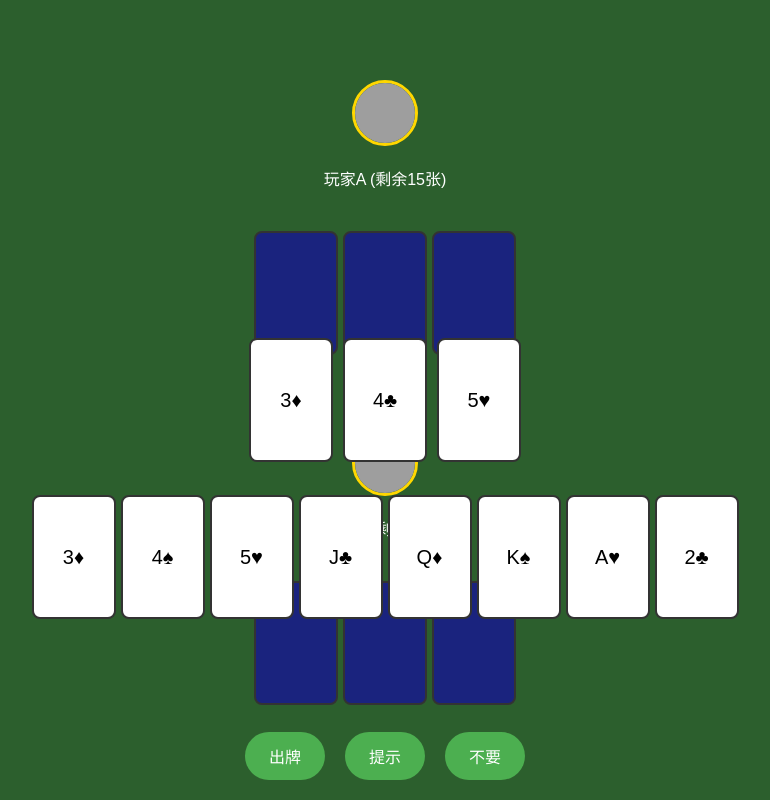
After one commit to Fallflower/Doudizhu-Flask-Socketio, a Flask app: page /game.html in a window 1280 px wide. The commit adds this page. Shown: the whole page, without its empty margins (255-1025 px from the left). Run offline with Flask 3, Linux system fonts and the light colour scheme; grey boxes are pictures that could not be loaded.

```diff
--- a/main.py
+++ b/main.py
@@ -1,14 +1,14 @@
 from flask_socketio import emit, join_room, leave_room
-from flask import Flask, render_template, request, jsonify, redirect, url_for, session, flash
+from flask import Flask, render_template, request, jsonify, redirect, url_for, session, flash, session
 
 from app.user import User
 from setting import socketio, app
 
 
 @socketio.on('connect')
-def handle_connect():
+def handle_connect(msg):
     sid = request.sid
-    print(sid)
+    print("received: ", sid)
 
 
 @app.route('/')
@@ -31,6 +31,11 @@ def register():
     return render_template('register.html')
 
 
+@app.route('/game.html')
+def game():
+    return render_template('game.html')
+
+
 @app.route('/api/deal_login', methods=['POST'])
 def deal_login():
     if request.method == "POST":
@@ -39,6 +44,8 @@ def deal_login():
         usr = User.check(username, password)
         # print(usr)
         if usr:
+            session['username'] = username
+            session['logged_in'] = True
             return jsonify({
                 "code": 200,
                 "status": True,
@@ -50,6 +57,13 @@ def deal_login():
                 "status": False,
                 "message": "Invalid Username or Password"
             }), 400
+
+
+@app.route('/api/deal_logout')
+def deal_logout():
+    session.pop('username', None)
+    session.pop('logged_in', None)
+    return redirect(url_for('login'))
 
 
 @app.route('/api/deal_register', methods=['POST'])
--- a/setting.py
+++ b/setting.py
@@ -6,4 +6,5 @@ from app.user import User
 
 User.load()
 app = Flask(__name__)
+app.secret_key = "FEICHANGANQUANDEMIYAO"
 socketio = SocketIO(app)
--- /dev/null
+++ b/static/game.css
@@ -0,0 +1,124 @@
+body {
+    margin: 0;
+    padding: 0;
+    background: #2c5f2d;
+    font-family: 'Arial', sans-serif;
+    height: 100vh;
+    overflow: hidden;
+}
+
+/*!* 游戏桌面 *!*/
+/*.game-table {*/
+/*    position: relative;*/
+/*    !*width: 75%;*!*/
+/*    height: 75%;*/
+/*    background: url('../static/image/poker table3.png') center;*/
+/*}*/
+
+/* 玩家区域 */
+.player-area {
+    position: absolute;
+    display: flex;
+    flex-direction: column;
+    align-items: center;
+}
+
+/* 上家 */
+.top-player {
+    top: 10%;
+    left: 50%;
+    transform: translateX(-50%);
+}
+
+/* 下家 */
+.bottom-player {
+    bottom: 10%;
+    left: 50%;
+    transform: translateX(-50%);
+}
+
+/* 主玩家区域 */
+.main-player {
+    position: absolute;
+    bottom: 0;
+    left: 50%;
+    transform: translateX(-50%);
+    width: 80%;
+    height: 40vh;
+}
+
+/* 玩家信息 */
+.player-info {
+    text-align: center;
+    color: white;
+    margin-bottom: 10px;
+}
+
+.avatar {
+    width: 60px;
+    height: 60px;
+    border-radius: 50%;
+    border: 3px solid gold;
+}
+
+/* 手牌区域 */
+.hand-cards {
+    display: flex;
+    justify-content: center;
+    gap: 5px;
+    padding: 15px;
+}
+
+.card {
+    width: 80px;
+    height: 120px;
+    background: #fff;
+    border-radius: 8px;
+    border: 2px solid #333;
+    display: flex;
+    justify-content: center;
+    align-items: center;
+    font-size: 20px;
+    cursor: pointer;
+    transition: transform 0.2s;
+}
+
+.card:hover {
+    transform: translateY(-10px);
+}
+
+/* 出牌操作区 */
+.action-bar {
+    position: absolute;
+    bottom: 20px;
+    left: 50%;
+    transform: translateX(-50%);
+    display: flex;
+    gap: 20px;
+}
+
+.action-button {
+    padding: 12px 24px;
+    border: none;
+    border-radius: 25px;
+    font-size: 16px;
+    cursor: pointer;
+    background: #4CAF50;
+    color: white;
+    transition: all 0.3s;
+}
+
+.action-button:hover {
+    background: #45a049;
+    transform: scale(1.1);
+}
+
+/* 已出牌区域 */
+.played-cards {
+    position: absolute;
+    top: 50%;
+    left: 50%;
+    transform: translate(-50%, -50%);
+    display: flex;
+    gap: 10px;
+}
--- a/static/login&register.css
+++ b/static/login&register.css
@@ -33,10 +33,6 @@ form {
     width: 100%;
     max-width: 400px;
     transition: transform 0.3s ease;
-}
-
-form:hover {
-    transform: translateY(-5px);
 }
 
 /* 输入框样式 */
--- /dev/null
+++ b/templates/game.html
@@ -0,0 +1,68 @@
+<!DOCTYPE html>
+<html lang="zh-CN">
+<head>
+    <meta charset="UTF-8">
+    <meta name="viewport" content="width=device-width, initial-scale=1.0">
+    <title>斗地主游戏</title>
+    <link rel="stylesheet" href="static/game.css">
+</head>
+<body>
+    <div class="game-table">
+        <!-- 上家 -->
+        <div class="player-area top-player">
+            <div class="player-info">
+                <img src="avatar1.png" class="avatar">
+                <p>玩家A (剩余15张)</p>
+            </div>
+            <div class="hand-cards">
+                <!-- 其他玩家的牌背显示 -->
+                <div class="card" style="background: #1a237e;"></div>
+                <div class="card" style="background: #1a237e;"></div>
+                <div class="card" style="background: #1a237e;"></div>
+            </div>
+        </div>
+
+        <!-- 下家 -->
+        <div class="player-area bottom-player">
+            <div class="player-info">
+                <img src="avatar2.png" class="avatar">
+                <p>玩家B (剩余17张)</p>
+            </div>
+            <div class="hand-cards">
+                <div class="card" style="background: #1a237e;"></div>
+                <div class="card" style="background: #1a237e;"></div>
+                <div class="card" style="background: #1a237e;"></div>
+            </div>
+        </div>
+
+        <!-- 主玩家 -->
+        <div class="main-player">
+            <div class="hand-cards">
+                <!-- 示例手牌 -->
+                <div class="card">3♦</div>
+                <div class="card">4♠</div>
+                <div class="card">5♥</div>
+                <div class="card">J♣</div>
+                <div class="card">Q♦</div>
+                <div class="card">K♠</div>
+                <div class="card">A♥</div>
+                <div class="card">2♣</div>
+            </div>
+
+            <!-- 出牌操作栏 -->
+            <div class="action-bar">
+                <button class="action-button">出牌</button>
+                <button class="action-button">提示</button>
+                <button class="action-button">不要</button>
+            </div>
+        </div>
+
+        <!-- 已出牌区域 -->
+        <div class="played-cards">
+            <div class="card">3♦</div>
+            <div class="card">4♣</div>
+            <div class="card">5♥</div>
+        </div>
+    </div>
+</body>
+</html>
```
Also changed, not shown: static/menu.js (deleted, +0 -60 lines), templates/menu.html (+10 -13 lines).
